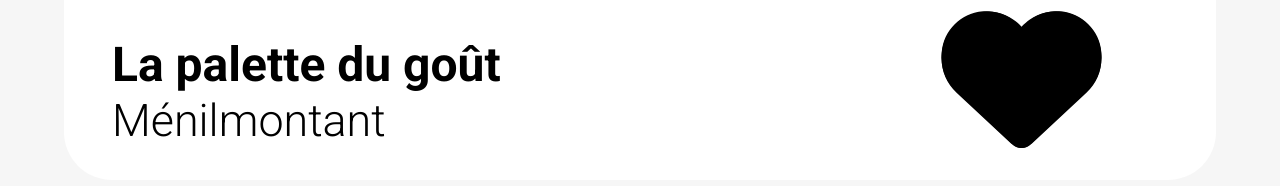
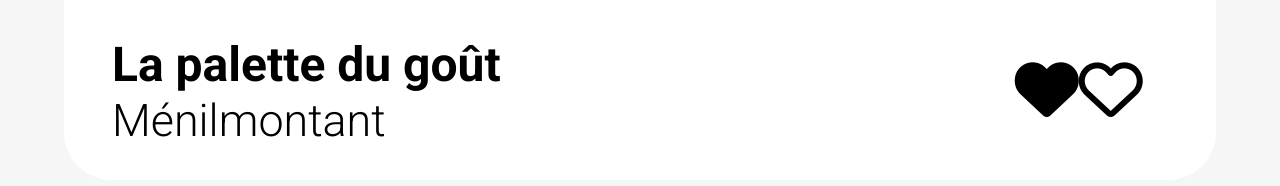
Before and after one commit to StevenBLR/OC_03_AnimationsCSS, a website: page project/html/index.html in a window 1280 px wide. Shown: the part 2687-2873 px from the top of the page. Drawn offline with Linux system fonts and the light colour scheme.

Commit message:
restaurant card designed

```diff
--- a/project/html/index.html
+++ b/project/html/index.html
@@ -62,8 +62,8 @@
                     <h4>Ménilmontant</h4>
                 </div>
                 <div class="restaurants__like">
-                    <i class="fas fa-heart fa-5x"></i>
-                    <i class="far fa-heart fa-5x"></i>
+                    <i class="fas fa-heart fa-2x"></i>
+                    <i class="far fa-heart fa-2x"></i>
                 </div>
             </div>
 
--- a/sass/main.scss
+++ b/sass/main.scss
@@ -265,7 +265,13 @@ h4{
                 width: 72%;
                 margin: auto 0 auto 3rem;
             }
-        .restaurants__like i{
-            position: absolute;
-        }
+            .restaurants__like{
+                flex: 1 0 auto;
+                display: flex;
+                justify-content: center;
+                align-items: center;
+            }
+                .restaurants__like i{
+                    //position: absolute;
+                }
 }
```
Also changed, not shown: project/css/style.css, 1 other file.
